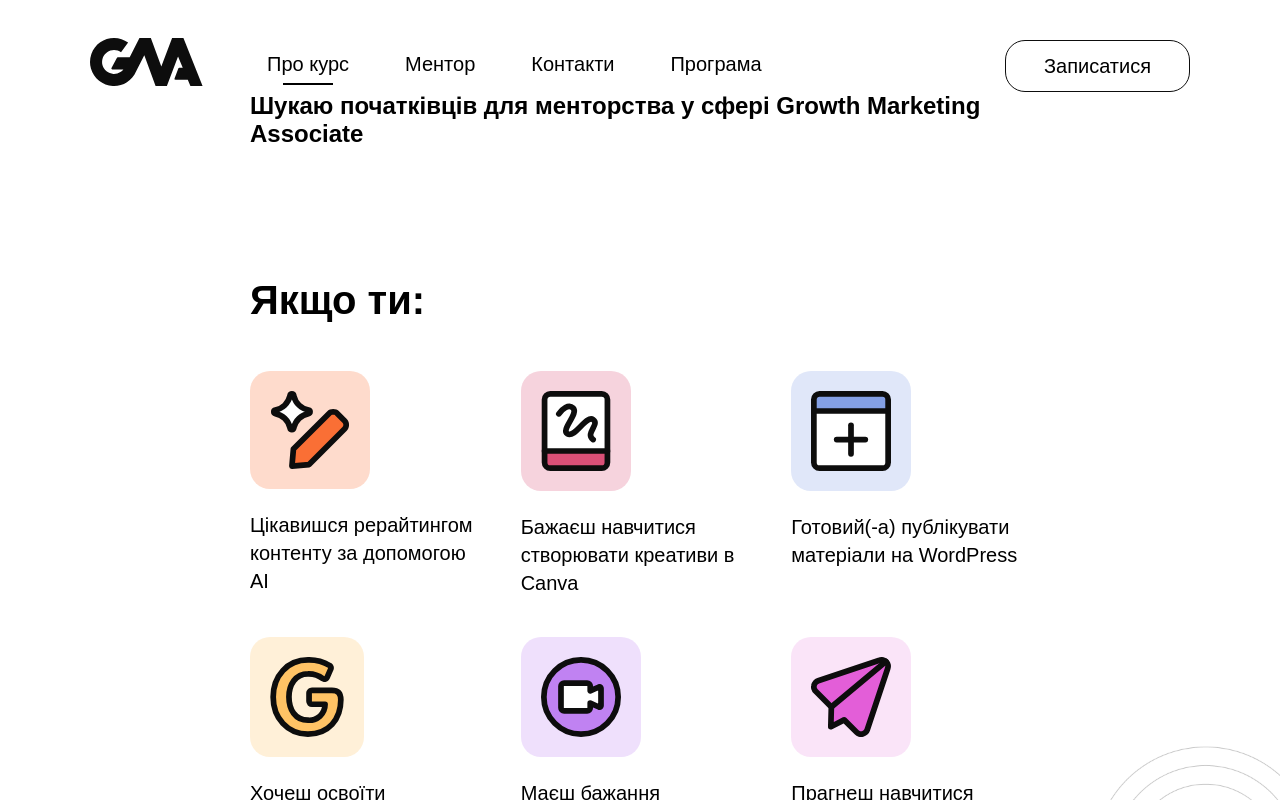
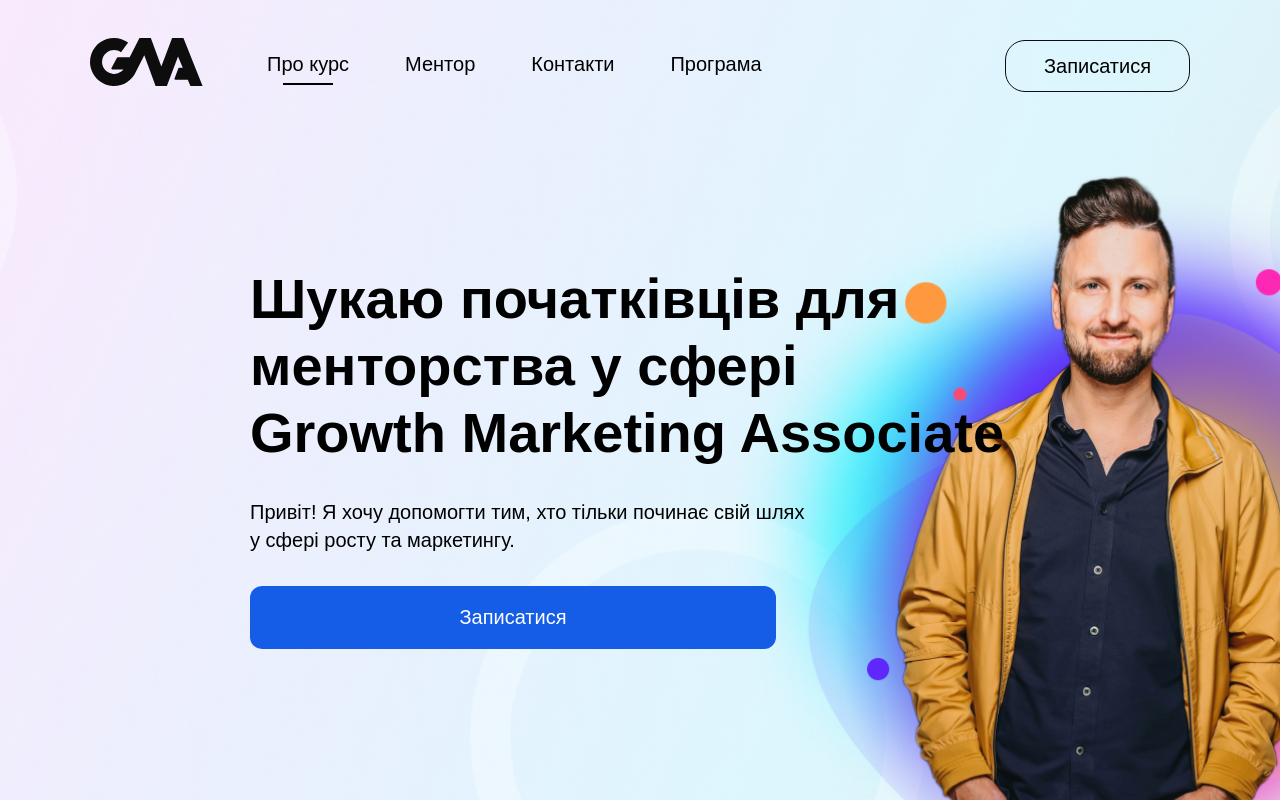
Before and after one commit to Maksymus333333/Growth-Marketing-V2, a React (Create React App) app: page / in a window 1280 px wide. Shown: the top 800 px of the page. Built offline with nearby package versions, Linux system fonts and the light colour scheme.

Commit message:
added main section

```diff
--- a/src/modules/AboutСourse/MainSection/index.tsx
+++ b/src/modules/AboutСourse/MainSection/index.tsx
@@ -1,12 +1,24 @@
 import React from 'react';
 
 import { JSX } from 'react';
+import './styles/styles.css';
+import { LoginButton } from '../../shared/LoginButton';
 
 export const MainSection = (): JSX.Element => {
   return (
-    <section className="main_section-wrapper">
-      <div>
-        <h1> Шукаю початківців для менторства у сфері Growth Marketing Associate </h1>
+    <section className="main-section-wrapper">
+      <div className="main-section-group">
+        <div className="main-section-title">
+          <h1 className="main-section-h1">
+            Шукаю початківців для менторства у сфері
+            <br />
+            <p> Growth Marketing Associate </p>
+          </h1>
+          <p className="main-section-description">
+            Привіт! Я хочу допомогти тим, хто тільки починає свій шлях у сфері росту та маркетингу.
+          </p>
+          <LoginButton />
+        </div>
       </div>
     </section>
   );
--- /dev/null
+++ b/src/modules/AboutСourse/MainSection/styles/styles.css
@@ -0,0 +1,37 @@
+.main-section-wrapper {
+  display: flex;
+  width: 100%;
+  height: 864px;
+  background-image: url('../../../../assets/images/main-background.png');
+  background-position: center;
+  background-repeat: no-repeat;
+  background-size: cover;
+}
+
+.main-section-group {
+  position: absolute;
+  top: 265px;
+  left: 250px;
+  display: flex;
+  flex-direction: column;
+  gap: 60px;
+}
+
+.main-section-title {
+  display: flex;
+  flex-direction: column;
+  gap: 32px;
+}
+
+.main-section-h1 {
+  width: 879px;
+  font-size: 56px;
+  font-weight: 900;
+  line-height: 67px;
+}
+
+.main-section-description {
+  width: 565px;
+  font-size: 20px;
+  line-height: 28px;
+}
--- a/src/modules/AboutСourse/PinkSection/styles/styles.css
+++ b/src/modules/AboutСourse/PinkSection/styles/styles.css
@@ -8,6 +8,7 @@
   background-position: center;
   background-repeat: no-repeat;
   background-size: cover;
+  margin-top: 130px;
 }
 
 .gray-section-container {
--- a/src/modules/Header/styles/style.css
+++ b/src/modules/Header/styles/style.css
@@ -1,9 +1,11 @@
 .header-wrapper {
+  position: absolute;
+  top: 0;
+  left: 0;
   display: flex;
   justify-content: space-between;
   width: 100%;
   padding: 0 90px;
-  background: rgb(255 255 255 / 60%);
   font-size: 20px;
   padding-top: 40px;
 }
--- /dev/null
+++ b/src/modules/shared/LoginButton/index.tsx
@@ -0,0 +1,6 @@
+import React, { JSX } from 'react';
+import './styles/styles.css';
+
+export const LoginButton = (): JSX.Element => {
+  return <button className="main-section-button"> Записатися </button>;
+};
--- /dev/null
+++ b/src/modules/shared/LoginButton/styles/styles.css
@@ -0,0 +1,9 @@
+.main-section-button {
+  width: 526px;
+  padding: 20px 0;
+  color: #fff;
+  text-align: center;
+  background-color: #155ce7;
+  border-radius: 12px;
+  font-size: 20px;
+}
--- a/src/pages/LandingPage/index.tsx
+++ b/src/pages/LandingPage/index.tsx
@@ -9,7 +9,9 @@ import { MainSection } from '../../modules/AboutСourse/MainSection';
 export const LandingPage = (): JSX.Element => {
   return (
     <div className="landing-page-wrapper">
-      <MainSection />
+      <div className="full-width">
+        <MainSection />
+      </div>
       <Interests />
       <div className="full-width">
         <PinkSection />
--- a/src/pages/LandingPage/styles/styles.css
+++ b/src/pages/LandingPage/styles/styles.css
@@ -10,5 +10,4 @@
   width: calc(100% + 500px);
   margin-left: -250px;
   margin-right: -250px;
-  padding-top: 130px;
 }
```
Also changed, not shown: src/modules/AboutСourse/PinkSection/index.tsx (line endings or trailing spaces).
